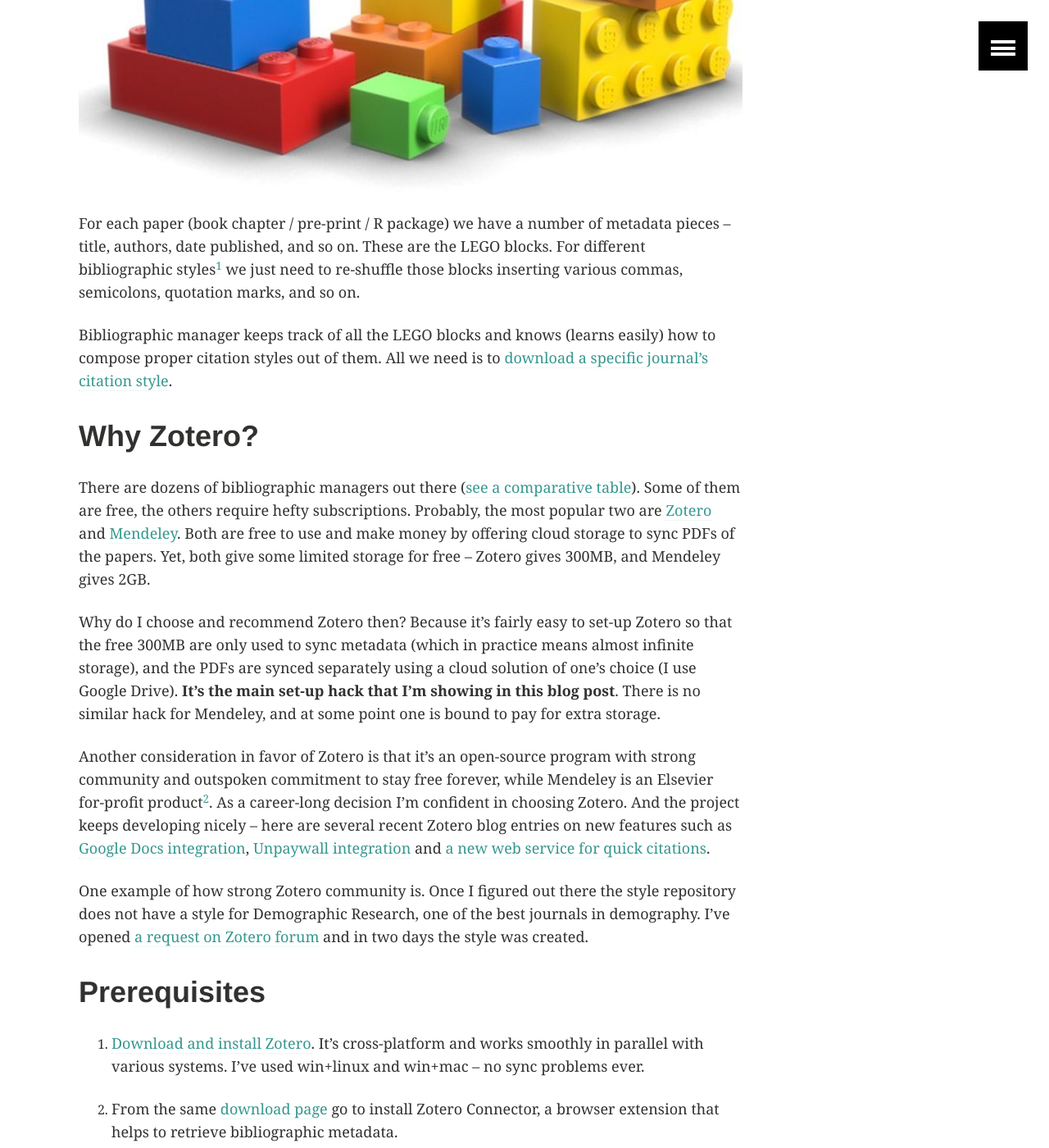
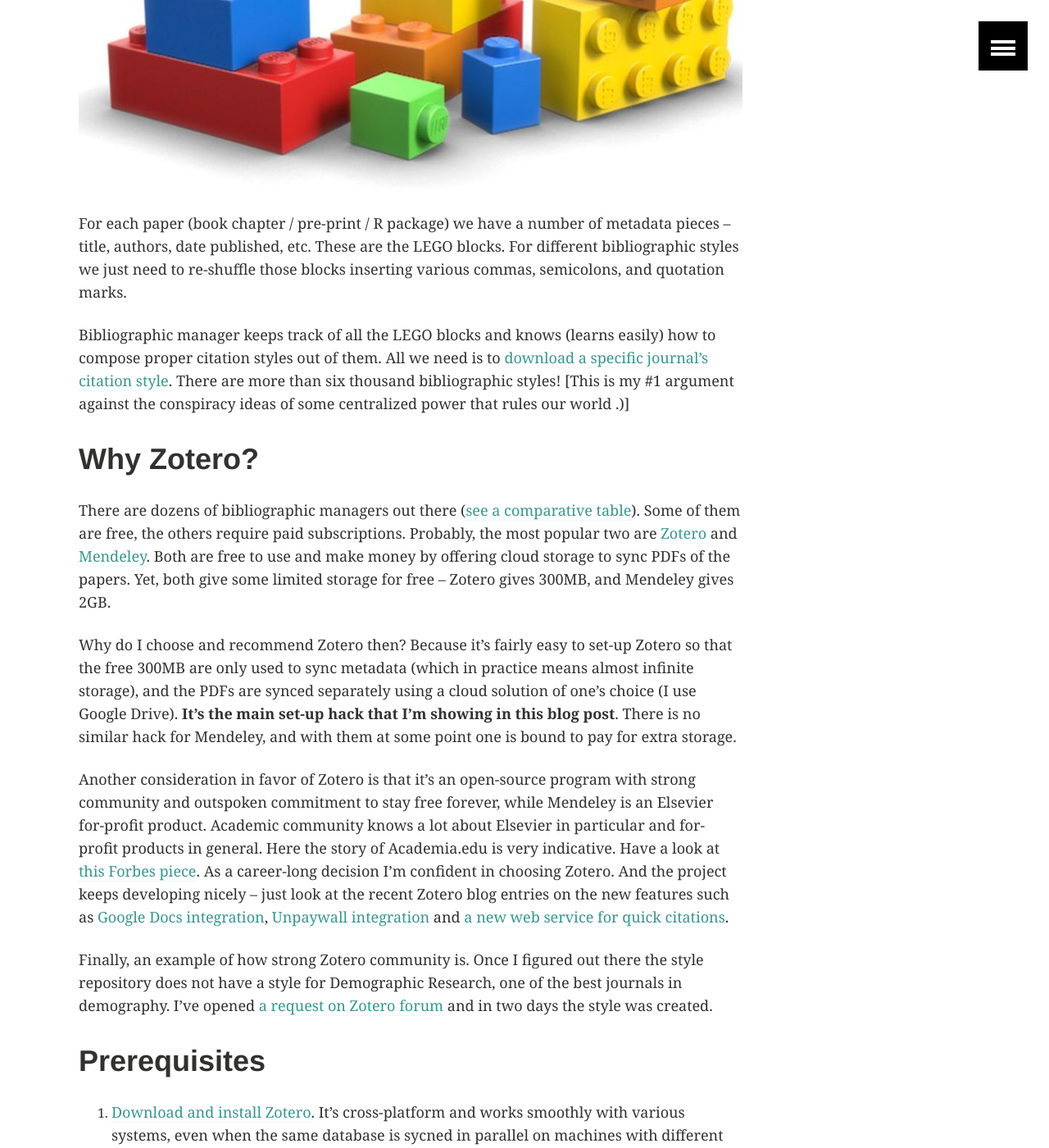
Before and after one commit to ikashnitsky/old-ikashnitsky-github-io, a Jekyll site: the page built from _posts/2019-03-14-zotero.md, in a window 1280 px wide and 1400 px high, scrolled down 1664 px. Shown: the whole window at 82% size. Built offline with Jekyll 4.4.1, drawn with Linux system fonts in a browser that asks for light colours; comment, search, counter and statistics services are not loaded; some of the changed text lies outside the part shown.

Commit message:
minor fixes

```diff
--- a/_posts/2019-03-14-zotero.md
+++ b/_posts/2019-03-14-zotero.md
@@ -17,29 +17,26 @@ I tend to think of bibliographic metadata as LEGO.
 
 [![fig2][f2]][f2]
 
-For each paper (book chapter / pre-print / R package) we have a number of metadata pieces -- title, authors, date published, and so on. These are the LEGO blocks. For different bibliographic styles[^1] we just need to re-shuffle those blocks inserting various commas, semicolons, quotation marks, and so on.
+For each paper (book chapter / pre-print / R package) we have a number of metadata pieces -- title, authors, date published, etc. These are the LEGO blocks. For different bibliographic styles we just need to re-shuffle those blocks inserting various commas, semicolons, and quotation marks.
 
-[^1]: There are more than six thousand bibliographic styles! This is my #1 argument against the conspiracy ideas of some centralized power that rules our world .)
-
-Bibliographic manager keeps track of all the LEGO blocks and knows (learns easily) how to compose proper citation styles out of them. All we need is to [download a specific journal's citation style][csl].
+Bibliographic manager keeps track of all the LEGO blocks and knows (learns easily) how to compose proper citation styles out of them. All we need is to [download a specific journal's citation style][csl]. There are more than six thousand bibliographic styles! [This is my #1 argument against the conspiracy ideas of some centralized power that rules our world .)]
 
 
 # Why Zotero?
 
-There are dozens of bibliographic managers out there ([see a comparative table][wiki]). Some of them are free, the others require hefty subscriptions. Probably, the most popular two are [Zotero][zotero] and [Mendeley][mendeley]. Both are free to use and make money by offering cloud storage to sync PDFs of the papers. Yet, both give some limited storage for free -- Zotero gives 300MB, and Mendeley gives 2GB.
+There are dozens of bibliographic managers out there ([see a comparative table][wiki]). Some of them are free, the others require paid subscriptions. Probably, the most popular two are [Zotero][zotero] and [Mendeley][mendeley]. Both are free to use and make money by offering cloud storage to sync PDFs of the papers. Yet, both give some limited storage for free -- Zotero gives 300MB, and Mendeley gives 2GB.
 
-Why do I choose and recommend Zotero then? Because it's fairly easy to set-up Zotero so that the free 300MB are only used to sync metadata (which in practice means almost infinite storage), and the PDFs are synced separately using a cloud solution of one's choice (I use Google Drive). **It's the main set-up hack that I'm showing in this blog post**. There is no similar hack for Mendeley, and at some point one is bound to pay for extra storage.
+Why do I choose and recommend Zotero then? Because it's fairly easy to set-up Zotero so that the free 300MB are only used to sync metadata (which in practice means almost infinite storage), and the PDFs are synced separately using a cloud solution of one's choice (I use Google Drive). **It's the main set-up hack that I'm showing in this blog post**. There is no similar hack for Mendeley, and with them at some point one is bound to pay for extra storage.
 
-Another consideration in favor of Zotero is that it's an open-source program with strong community and outspoken commitment to stay free forever, while Mendeley is an Elsevier for-profit product[^2]. As a career-long decision I'm confident in choosing Zotero. And the project keeps developing nicely -- here are several recent Zotero blog entries on new features such as [Google Docs integration][gdocs], [Unpaywall integration][unp] and [a new web service for quick citations][zbib].
+Another consideration in favor of Zotero is that it's an open-source program with strong community and outspoken commitment to stay free forever, while Mendeley is an Elsevier for-profit product. Academic community knows a lot about Elsevier in particular and for-profit products in general. Here the story of Academia.edu is very indicative. Have a look at [this Forbes piece][forbes]. As a career-long decision I'm confident in choosing Zotero. And the project keeps developing nicely -- just look at the recent Zotero blog entries on the new features such as [Google Docs integration][gdocs], [Unpaywall integration][unp] and [a new web service for quick citations][zbib].
 
-[^2]: Academic community knows a lot about Elsevier in particular and for-profit products in general. Here the story of Academia.edu is very indicative. Have a look at [this Forbes piece][forbes].
 
-One example of how strong Zotero community is. Once I figured out there the style repository does not have a style for Demographic Research, one of the best journals in demography. I've opened [a request on Zotero forum][req] and in two days the style was created.
+Finally, an example of how strong Zotero community is. Once I figured out there the style repository does not have a style for Demographic Research, one of the best journals in demography. I've opened [a request on Zotero forum][req] and in two days the style was created.
 
 
 # Prerequisites
 
-1. [Download and install Zotero][down]. It's cross-platform and works smoothly in parallel with various systems. I've used win+linux and win+mac -- no sync problems ever.
+1. [Download and install Zotero][down]. It's cross-platform and works smoothly with various systems, even when the same database is sycned in parallel on machines with different operation systems. I've used win+linux and win+mac -- no sync problems ever.
 
 2. From the same [download page][down] go to install Zotero Connector, a browser extension that helps to retrieve bibliographic metadata.
 
@@ -147,7 +144,12 @@ Note that the exact YAML functions may vary depending on the `rmarkdown` templat
 
 Then, everything is ready to use the citation keys to generate citations throughout the text. For details on this syntax, it's better to refer to [the relevant chapter][bookd] of [@xieyihui][xie]'s book on `bookdown`.
 
+<iframe width="100%" height="500px" style="background: #FFFFFF;" src="https://bookdown.org/yihui/bookdown/citations.html"></iframe>
+
+
 The final hint here is to use `citr` package, which brings an easy and interactive way to select citations from the .bib file. Once the package in installed, an RStudio addin `Insert citation` appears which executes the `citr:::insert_citation()` command (you can assign a short-key to the addin). This function brings a shiny app to select a citation interactively. More details in the [github repo][citr].
+
+<iframe width="100%" height="500px" style="background: #FFFFFF;" src="https://github.com/crsh/citr"></iframe>
 
 # Happy paper writing with Zotero and RStudio!
 
```
